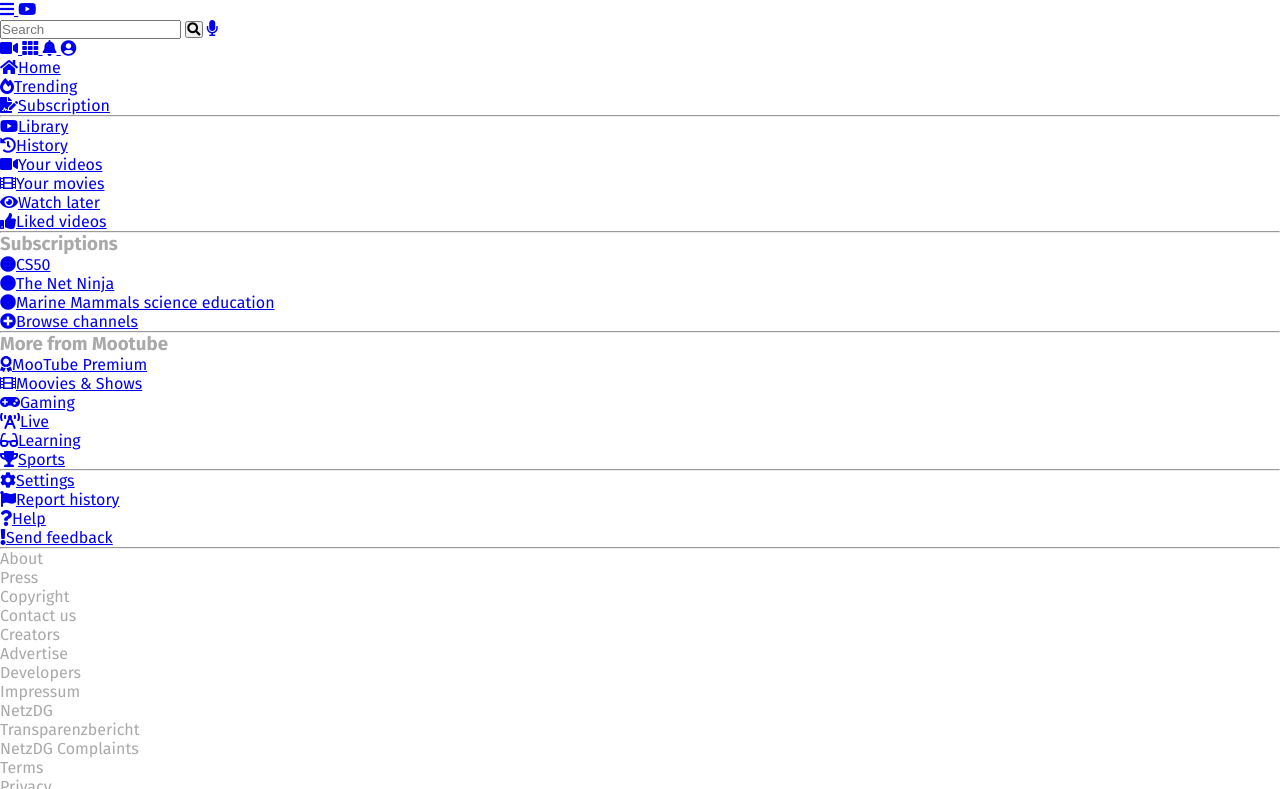
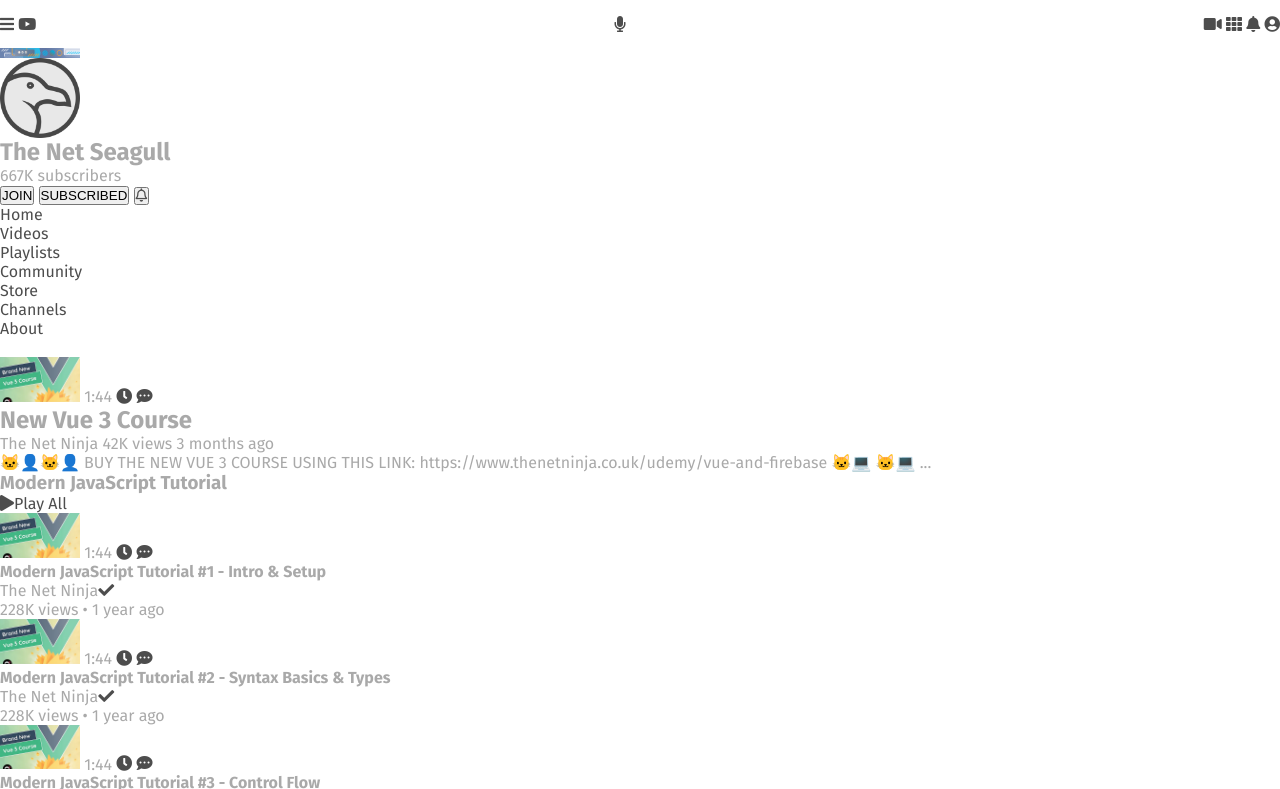
Before and after one commit to m-podolski/dci-youtube-clone, a plain HTML site: page index.html in a window 1280 px wide. Shown: the top 789 px of the page. Drawn offline with Linux system fonts and the light colour scheme.

Commit message:
Add styles

```diff
--- a/assets/css/styles.styl
+++ b/assets/css/styles.styl
@@ -1,23 +1,46 @@
-// stylus -w style.styl -o style.css
+// stylus -w styles.styl -o styles.css
 
-@import url("https://fonts.googleapis.com/css2?family=Fira+Sans:wght@400;700&display=swap");
+@import url("https://fonts.googleapis.com/css2?family=Fira+Sans:wght@400;700&display=swap")
 
-* {
-  box-sizing: border-box;
-  margin: 0;
-  padding: 0;
-}
+$bp-mobile = 10em
+$bp-phablet = 20em
+$bp-desktop = 40em
 
-body {
-  /* display: flex; */
-  /* flex-flow: row; */
-  /* align-items: center; */
-  background: white;
-  font-family: "Fira Sans", sans-serif;
-  font-weight: 400;
-  color: darkgrey;
-}
+*
+  box-sizing: border-box
+  margin: 0
+  padding: 0
 
-img {
-  width: 5rem;
-}
+body
+  /* display: flex */
+  /* flex-flow: row */
+  /* align-items: center */
+  background: white
+  font-family: "Fira Sans", sans-serif
+  font-weight: 400
+  color: darkgrey
+
+img
+  width: 5rem
+
+aside
+  display: none
+
+a, i
+  text-decoration: none
+  color: hsla(100,0%,30%,100%)
+
+.nav-top
+  display: flex
+  flex-flow: row nowrap
+  justify-content: space-between
+  align-items: center
+  height: 3rem
+
+.center
+  flex:
+
+.search
+  display: none
+
+.search-voice
--- a/index.html
+++ b/index.html
@@ -20,15 +20,15 @@
         <!-- <img src="" alt="Logo MooTube"> -->
       </div>
       <div class="center">
-        <form action="">
+        <form action="" class="search">
           <input type="text" name="search" id="search" placeholder="Search" />
-          <button type="submit" value="search" class="search">
+          <button type="submit" value="search" >
             <i aria-hidden="true" class="fas fa-search"></i>
           </button>
-          <a aria-label="Search by voice input" href="#">
-            <i aria-hidden="true" class="fas fa-microphone"></i>
-          </a>
         </form>
+        <a aria-label="Search by voice input" href="#" class="search-voice">
+          <i aria-hidden="true" class="fas fa-microphone"></i>
+        </a>
       </div>
       <div class="right">
         <a aria-label="Videos" href="#">
```
Also changed, not shown: assets/css/styles.css.
